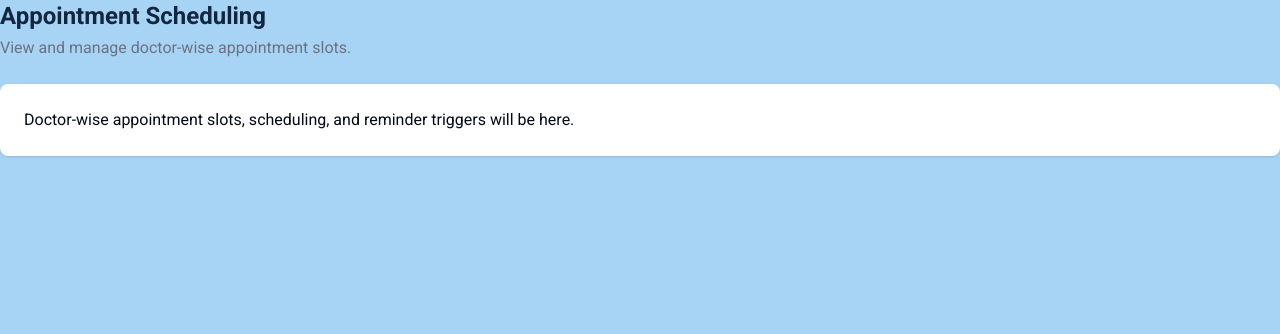
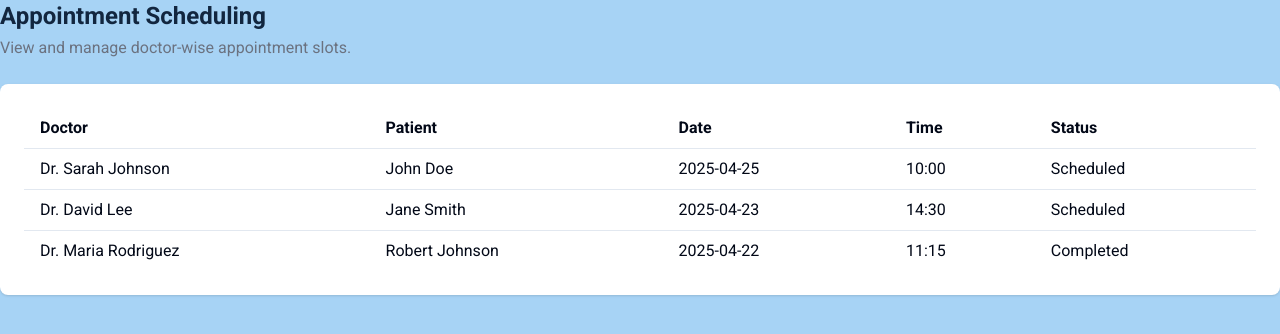
Before and after one commit to Ansh0928/Hospital-CRM, a React (Vite) app: page /appointments in a window 1280 px wide. Shown: the top 334 px of the page. Built offline with nearby package versions, Linux system fonts and the light colour scheme.

Commit message:
Add dummy data to core modules
Implement dummy data for billing, lab reports, and other core modules to provide a reference.

```diff
--- a/src/pages/AnalyticsPage.tsx
+++ b/src/pages/AnalyticsPage.tsx
@@ -1,13 +1,33 @@
 
 import PageHeader from "@/components/ui/PageHeader";
+
+const dummyAnalytics = [
+  { month: "April", patients: 220, trends: "Hypertension ↑" },
+  { month: "March", patients: 210, trends: "Diabetes →" }
+];
 
 const AnalyticsPage = () => (
   <div>
     <PageHeader title="Reports & Analytics" subtitle="Monthly statistics and disease trend analysis." />
     <div className="bg-white rounded-lg p-6 shadow">
-      <p>
-        Analytics, statistics, and disease trend visualization widgets will be shown here.
-      </p>
+      <table className="w-full text-left rounded">
+        <thead>
+          <tr>
+            <th className="py-2 px-4">Month</th>
+            <th className="py-2 px-4"># Patients</th>
+            <th className="py-2 px-4">Top Trend</th>
+          </tr>
+        </thead>
+        <tbody>
+          {dummyAnalytics.map((row) => (
+            <tr key={row.month} className="border-t">
+              <td className="py-2 px-4">{row.month}</td>
+              <td className="py-2 px-4">{row.patients}</td>
+              <td className="py-2 px-4">{row.trends}</td>
+            </tr>
+          ))}
+        </tbody>
+      </table>
     </div>
   </div>
 );
--- a/src/pages/AppointmentsPage.tsx
+++ b/src/pages/AppointmentsPage.tsx
@@ -1,13 +1,38 @@
 
 import PageHeader from "@/components/ui/PageHeader";
+
+const dummyAppointments = [
+  { id: 1, doctor: "Dr. Sarah Johnson", patient: "John Doe", date: "2025-04-25", time: "10:00", status: "Scheduled" },
+  { id: 2, doctor: "Dr. David Lee", patient: "Jane Smith", date: "2025-04-23", time: "14:30", status: "Scheduled" },
+  { id: 3, doctor: "Dr. Maria Rodriguez", patient: "Robert Johnson", date: "2025-04-22", time: "11:15", status: "Completed" }
+];
 
 const AppointmentsPage = () => (
   <div>
     <PageHeader title="Appointment Scheduling" subtitle="View and manage doctor-wise appointment slots." />
     <div className="bg-white rounded-lg p-6 shadow">
-      <p>
-        Doctor-wise appointment slots, scheduling, and reminder triggers will be here.
-      </p>
+      <table className="w-full text-left rounded">
+        <thead>
+          <tr>
+            <th className="py-2 px-4">Doctor</th>
+            <th className="py-2 px-4">Patient</th>
+            <th className="py-2 px-4">Date</th>
+            <th className="py-2 px-4">Time</th>
+            <th className="py-2 px-4">Status</th>
+          </tr>
+        </thead>
+        <tbody>
+          {dummyAppointments.map((appt) => (
+            <tr key={appt.id} className="border-t">
+              <td className="py-2 px-4">{appt.doctor}</td>
+              <td className="py-2 px-4">{appt.patient}</td>
+              <td className="py-2 px-4">{appt.date}</td>
+              <td className="py-2 px-4">{appt.time}</td>
+              <td className="py-2 px-4">{appt.status}</td>
+            </tr>
+          ))}
+        </tbody>
+      </table>
     </div>
   </div>
 );
--- a/src/pages/BillingPage.tsx
+++ b/src/pages/BillingPage.tsx
@@ -1,13 +1,37 @@
 
 import PageHeader from "@/components/ui/PageHeader";
+
+const dummyBills = [
+  { id: 'INV001', patient: 'John Doe', amount: "$470", status: "Paid", date: "2025-04-16" },
+  { id: 'INV002', patient: 'Jane Smith', amount: "$310", status: "Pending", date: "2025-04-19" }
+];
 
 const BillingPage = () => (
   <div>
     <PageHeader title="Billing & Payment" subtitle="Automated invoices and insurance claim tracking." />
     <div className="bg-white rounded-lg p-6 shadow">
-      <p>
-        Billing, payment, and insurance claim management interface will be here.
-      </p>
+      <table className="w-full text-left rounded">
+        <thead>
+          <tr>
+            <th className="py-2 px-4">Invoice ID</th>
+            <th className="py-2 px-4">Patient</th>
+            <th className="py-2 px-4">Amount</th>
+            <th className="py-2 px-4">Status</th>
+            <th className="py-2 px-4">Date</th>
+          </tr>
+        </thead>
+        <tbody>
+          {dummyBills.map((bill) => (
+            <tr key={bill.id} className="border-t">
+              <td className="py-2 px-4">{bill.id}</td>
+              <td className="py-2 px-4">{bill.patient}</td>
+              <td className="py-2 px-4">{bill.amount}</td>
+              <td className="py-2 px-4">{bill.status}</td>
+              <td className="py-2 px-4">{bill.date}</td>
+            </tr>
+          ))}
+        </tbody>
+      </table>
     </div>
   </div>
 );
--- a/src/pages/EMRPage.tsx
+++ b/src/pages/EMRPage.tsx
@@ -1,13 +1,49 @@
 
 import PageHeader from "@/components/ui/PageHeader";
+
+const dummyEMR = [
+  {
+    patient: 'John Doe',
+    date: '2025-04-15',
+    prescription: 'Lisinopril 10mg daily',
+    diagnosis: 'Hypertension',
+    plan: 'Continue medication, monitor blood pressure',
+  },
+  {
+    patient: 'Jane Smith',
+    date: '2025-04-18',
+    prescription: 'Amoxicillin 500mg TID',
+    diagnosis: 'Bacterial infection',
+    plan: 'Complete antibiotic course, follow-up in 2 weeks',
+  },
+];
 
 const EMRPage = () => (
   <div>
     <PageHeader title="Electronic Medical Records (EMR)" subtitle="Manage digital prescriptions, treatments, and diagnostics." />
     <div className="bg-white rounded-lg p-6 shadow">
-      <p>
-        Digital prescription editing, treatment plan display, and test record management modules will be here.
-      </p>
+      <table className="w-full text-left rounded">
+        <thead>
+          <tr>
+            <th className="py-2 px-4">Patient</th>
+            <th className="py-2 px-4">Date</th>
+            <th className="py-2 px-4">Diagnosis</th>
+            <th className="py-2 px-4">Prescription</th>
+            <th className="py-2 px-4">Plan</th>
+          </tr>
+        </thead>
+        <tbody>
+          {dummyEMR.map((item, idx) => (
+            <tr key={idx} className="border-t">
+              <td className="py-2 px-4">{item.patient}</td>
+              <td className="py-2 px-4">{item.date}</td>
+              <td className="py-2 px-4">{item.diagnosis}</td>
+              <td className="py-2 px-4">{item.prescription}</td>
+              <td className="py-2 px-4">{item.plan}</td>
+            </tr>
+          ))}
+        </tbody>
+      </table>
     </div>
   </div>
 );
--- a/src/pages/LabReportsPage.tsx
+++ b/src/pages/LabReportsPage.tsx
@@ -1,13 +1,37 @@
 
 import PageHeader from "@/components/ui/PageHeader";
+
+const dummyLabReports = [
+  { id: "LAB001", patient: "John Doe", test: "Blood Glucose", date: "2025-04-16", status: "Complete" },
+  { id: "LAB002", patient: "Jane Smith", test: "Lipid Panel", date: "2025-04-19", status: "Pending" }
+];
 
 const LabReportsPage = () => (
   <div>
     <PageHeader title="Lab & Diagnostic Reports" subtitle="Upload lab reports and link to patient records." />
     <div className="bg-white rounded-lg p-6 shadow">
-      <p>
-        Lab report uploading, doctor/lab partner modules, and patient linkage will be here.
-      </p>
+      <table className="w-full text-left rounded">
+        <thead>
+          <tr>
+            <th className="py-2 px-4">Report ID</th>
+            <th className="py-2 px-4">Patient</th>
+            <th className="py-2 px-4">Test</th>
+            <th className="py-2 px-4">Date</th>
+            <th className="py-2 px-4">Status</th>
+          </tr>
+        </thead>
+        <tbody>
+          {dummyLabReports.map((report) => (
+            <tr key={report.id} className="border-t">
+              <td className="py-2 px-4">{report.id}</td>
+              <td className="py-2 px-4">{report.patient}</td>
+              <td className="py-2 px-4">{report.test}</td>
+              <td className="py-2 px-4">{report.date}</td>
+              <td className="py-2 px-4">{report.status}</td>
+            </tr>
+          ))}
+        </tbody>
+      </table>
     </div>
   </div>
 );
--- a/src/pages/PatientsPage.tsx
+++ b/src/pages/PatientsPage.tsx
@@ -1,13 +1,38 @@
 
 import PageHeader from "@/components/ui/PageHeader";
+
+const dummyPatients = [
+  { id: "PT-2025-12345", name: "John Doe", dob: "1985-05-15", gender: "Male", status: "Active" },
+  { id: "PT-2025-23456", name: "Jane Smith", dob: "1990-10-20", gender: "Female", status: "Active" },
+  { id: "PT-2025-34567", name: "Robert Johnson", dob: "1978-03-08", gender: "Male", status: "Inactive" }
+];
 
 const PatientsPage = () => (
   <div>
     <PageHeader title="Patient Management" subtitle="Manage patient registration, records, and status." />
     <div className="bg-white rounded-lg p-6 shadow">
-      <p>
-        Patient registration, data management, unique ID generation, and medical history modules will appear here.
-      </p>
+      <table className="w-full text-left rounded">
+        <thead>
+          <tr>
+            <th className="py-2 px-4">Patient ID</th>
+            <th className="py-2 px-4">Name</th>
+            <th className="py-2 px-4">DOB</th>
+            <th className="py-2 px-4">Gender</th>
+            <th className="py-2 px-4">Status</th>
+          </tr>
+        </thead>
+        <tbody>
+          {dummyPatients.map((patient) => (
+            <tr key={patient.id} className="border-t">
+              <td className="py-2 px-4">{patient.id}</td>
+              <td className="py-2 px-4">{patient.name}</td>
+              <td className="py-2 px-4">{patient.dob}</td>
+              <td className="py-2 px-4">{patient.gender}</td>
+              <td className="py-2 px-4">{patient.status}</td>
+            </tr>
+          ))}
+        </tbody>
+      </table>
     </div>
   </div>
 );
--- a/src/pages/PharmacyPage.tsx
+++ b/src/pages/PharmacyPage.tsx
@@ -1,13 +1,33 @@
 
 import PageHeader from "@/components/ui/PageHeader";
 
+const dummyMedicines = [
+  { id: "MED001", name: "Amoxicillin", stock: 150, status: "In Stock" },
+  { id: "MED002", name: "Lisinopril", stock: 0, status: "Out of Stock" }
+];
+
 const PharmacyPage = () => (
   <div>
-    <PageHeader title="Pharmacy Management" subtitle="Medicine stock and prescription-based billing." />
+    <PageHeader title="Pharmacy & Medicine Management" subtitle="Medicine inventory, billing, and prescription integration." />
     <div className="bg-white rounded-lg p-6 shadow">
-      <p>
-        Medicine stock status, pharmacist features, and prescription billing will be here.
-      </p>
+      <table className="w-full text-left rounded">
+        <thead>
+          <tr>
+            <th className="py-2 px-4">Medicine Name</th>
+            <th className="py-2 px-4">Stock</th>
+            <th className="py-2 px-4">Status</th>
+          </tr>
+        </thead>
+        <tbody>
+          {dummyMedicines.map((med) => (
+            <tr key={med.id} className="border-t">
+              <td className="py-2 px-4">{med.name}</td>
+              <td className="py-2 px-4">{med.stock}</td>
+              <td className="py-2 px-4">{med.status}</td>
+            </tr>
+          ))}
+        </tbody>
+      </table>
     </div>
   </div>
 );
--- a/src/pages/StaffPage.tsx
+++ b/src/pages/StaffPage.tsx
@@ -1,13 +1,33 @@
 
 import PageHeader from "@/components/ui/PageHeader";
+
+const dummyStaff = [
+  { id: 1, name: "Dr. Sarah Johnson", role: "Doctor", specialization: "Cardiology" },
+  { id: 2, name: "Nina Patel", role: "Staff", specialization: "Nursing" }
+];
 
 const StaffPage = () => (
   <div>
     <PageHeader title="Doctor & Staff Management" subtitle="Role-based dashboard and permissions control." />
     <div className="bg-white rounded-lg p-6 shadow">
-      <p>
-        Doctor/staff dashboards and role-based access control UI will be here.
-      </p>
+      <table className="w-full text-left rounded">
+        <thead>
+          <tr>
+            <th className="py-2 px-4">Name</th>
+            <th className="py-2 px-4">Role</th>
+            <th className="py-2 px-4">Specialization</th>
+          </tr>
+        </thead>
+        <tbody>
+          {dummyStaff.map((user) => (
+            <tr key={user.id} className="border-t">
+              <td className="py-2 px-4">{user.name}</td>
+              <td className="py-2 px-4">{user.role}</td>
+              <td className="py-2 px-4">{user.specialization}</td>
+            </tr>
+          ))}
+        </tbody>
+      </table>
     </div>
   </div>
 );
```
Also changed, not shown: src/pages/SecurityPage.tsx (+33 -4 lines).
